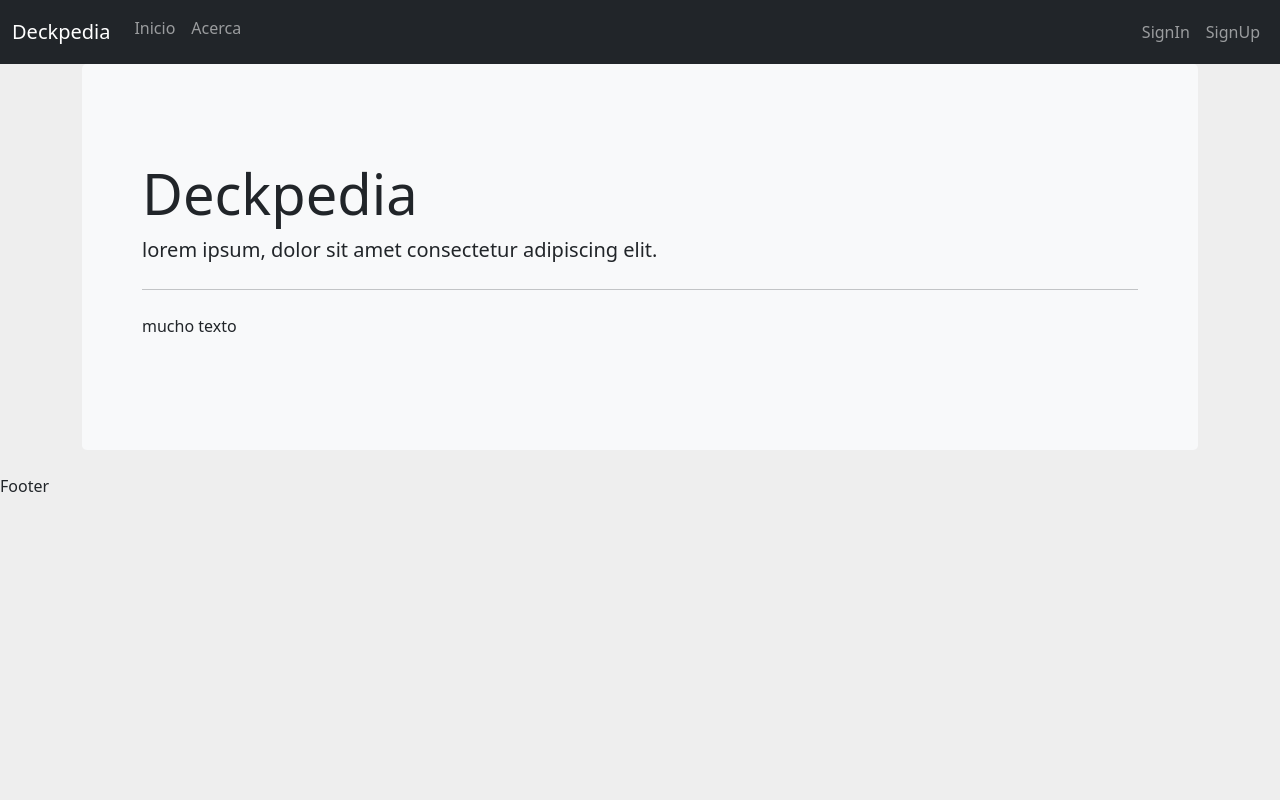
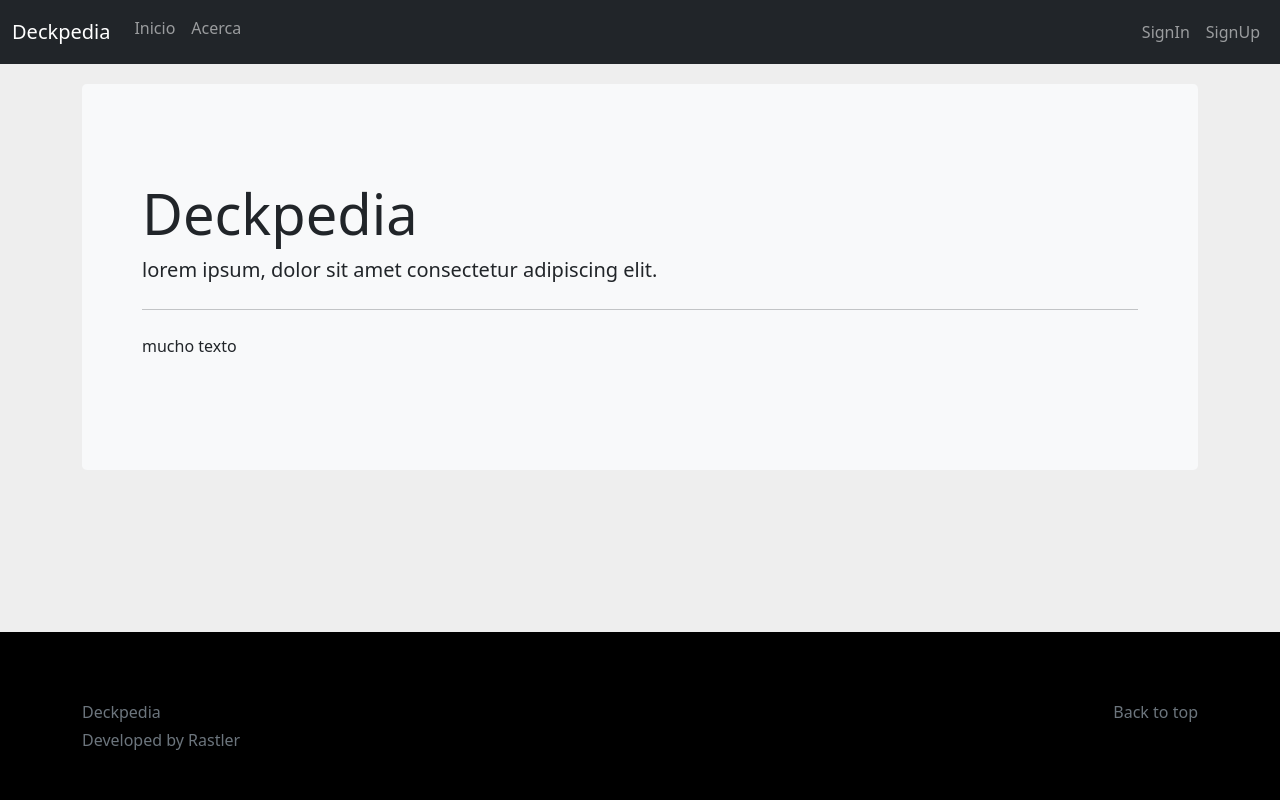
Before and after one commit to RastlerNomens/dekcpedia, a Node server app: template src/views/index.hbs in a window 1280 px wide. Run offline with Node 20, Linux system fonts and the light colour scheme; the template is opened without the code that fills it, so the values that code supplies are empty; some libraries are stand-ins or nearby versions.

Commit message:
Primer footer

```diff
--- a/src/public/css/main.css
+++ b/src/public/css/main.css
@@ -1,8 +1,18 @@
 body {
     background: #eee;
+    min-height: 100vh;
+}
+
+body .container {
+    padding-top: 20px;
 }
 
 .card-faction {
     max-width: 15vw;
     margin: auto;
 }
+
+footer {
+    width: 100vw;
+    background: black;
+}
--- a/src/views/layouts/main.hbs
+++ b/src/views/layouts/main.hbs
@@ -31,7 +31,7 @@
             {{{ body }}}
         </main>
 
-        <p>Footer</p>
+        {{>footer}}
 
         <script src="https://cdn.jsdelivr.net/npm/bootstrap@5.1.3/dist/js/bootstrap.bundle.min.js" integrity="sha384-ka7Sk0Gln4gmtz2MlQnikT1wXgYsOg+OMhuP+IlRH9sENBO0LRn5q+8nbTov4+1p" crossorigin="anonymous"></script>
         <script src="https://kit.fontawesome.com/302605dba6.js" crossorigin="anonymous"></script>
--- /dev/null
+++ b/src/views/partials/footer.hbs
@@ -0,0 +1,7 @@
+<footer class="text-muted py-5 fixed-bottom">
+    <div class="container">
+        <p class="float-end mb-1">Back to top</p>
+        <p class="mb-1">Deckpedia</p>
+        <p class="mb-0">Developed by Rastler</p>
+    </div>
+</footer>
```
